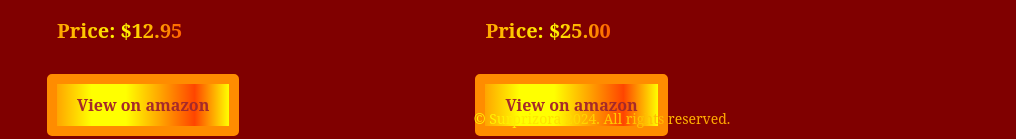
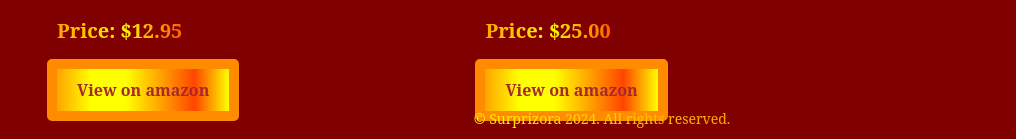
Before and after one commit to Aagya-maker/cartoon, a plain HTML site: page index.html in a window 1280 px wide. Shown: the part 662-801 px from the top of the page, without its empty margins (38-1054 px from the left). Drawn offline with Linux system fonts and the light colour scheme.

Commit message:
Update cart.css

```diff
--- a/cart.css
+++ b/cart.css
@@ -100,6 +100,7 @@ h2  {
 	display: inline-block;
 	margin-left: 15px;
 	border-radius: 5px;
+	margin-top: 5px;
 
 	border: 10px solid darkorange;
 	text-decoration: none;
@@ -109,7 +110,7 @@ h2  {
 	font-weight: bolder;
 	cursor: pointer;
 	transition: background-color 0.3s ease;
-	margin-top: 30px;
+	margin-top: 15px;
 	margin-bottom: 30px;
 	background:linear-gradient(to right, orange, yellow, yellow, orange, orangered, yellow);
 	animation: glitter 3s infinite;
```
